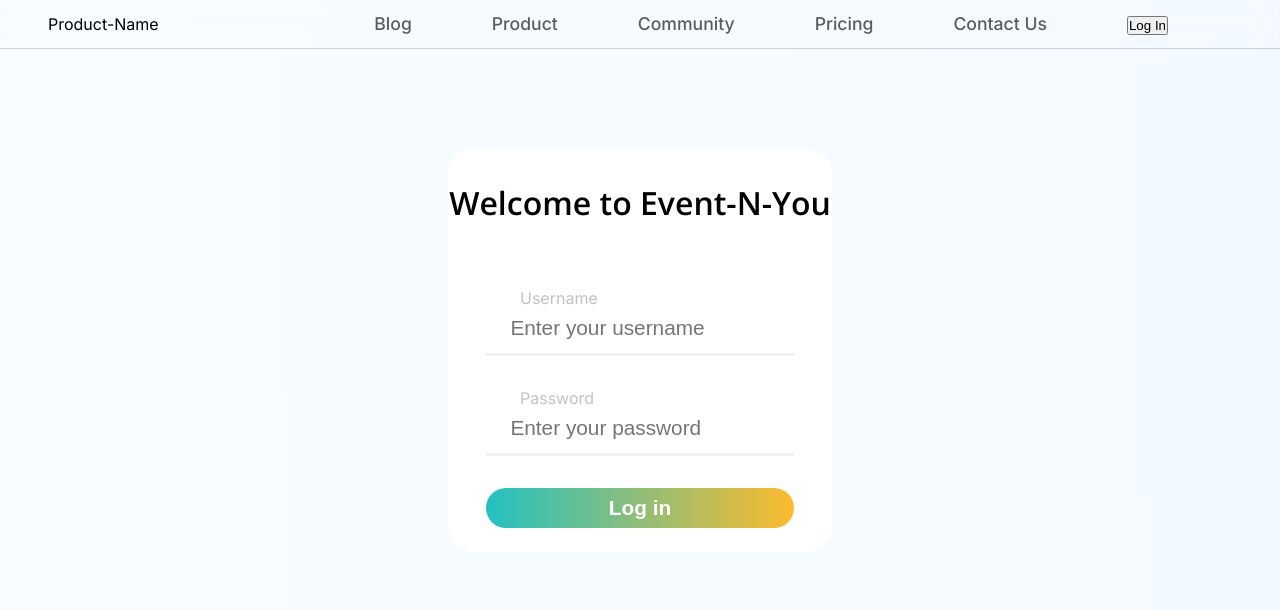
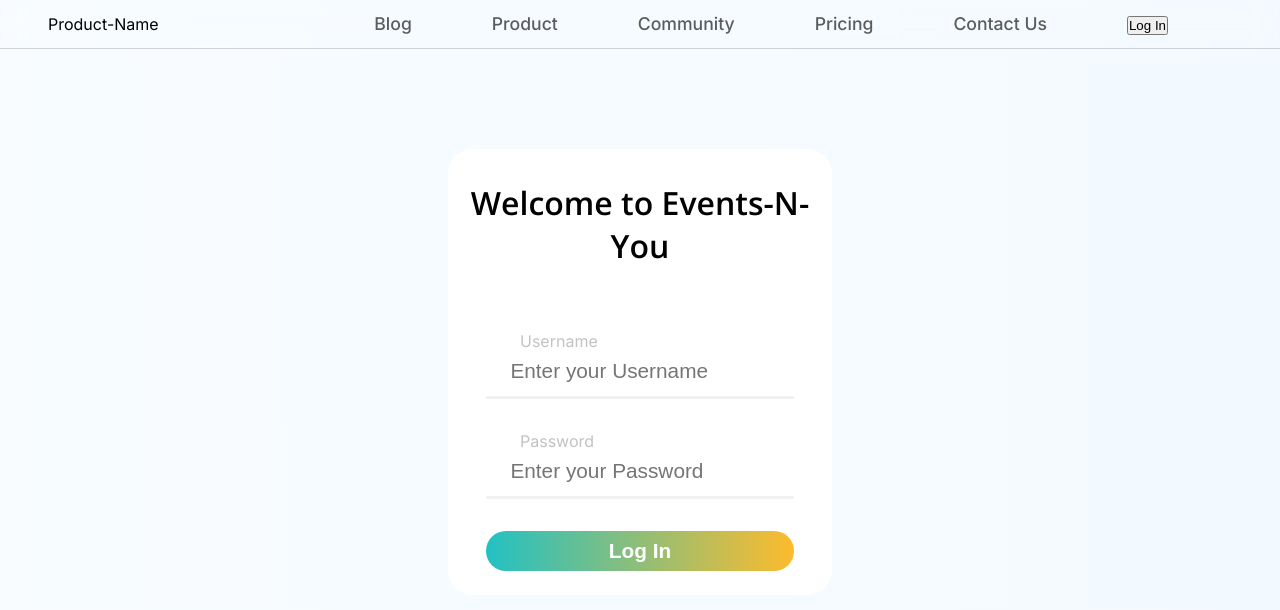
Before and after one commit to vpore/Events-N-You, a React (Create React App) app in the folder frontend/: page /login in a window 1280 px wide. Shown: the top 610 px of the page. Built offline with nearby package versions, Linux system fonts and the light colour scheme.

Commit message:
modify login

```diff
--- a/frontend/src/components/Calendar/Calendar.js
+++ b/frontend/src/components/Calendar/Calendar.js
@@ -6,10 +6,16 @@ function Calendar() {
 
     const [myEvents, setEvents] = React.useState([]);
 
+    const data = [{
+        start: new Date(2022, 6, 19),
+        end: new Date(2022, 6, 26),
+        title: 'Conference',
+        allDay: true,
+        color: 'red'
+      }]
+
     React.useEffect(() => {
-        getJson('https://trial.mobiscroll.com/events/?vers=5', (events) => {
-            setEvents(events);
-        }, 'jsonp');
+        setEvents(data);
     }, []);
 
     const onEventClick = React.useCallback((event) => {
@@ -23,6 +29,19 @@ function Calendar() {
             calendar: { labels: true }
         };
     }, []);
+
+    const responsive = {
+        xsmall: {
+            view: {
+                calendar: {
+                    type: 'week'
+                },
+                agenda: {
+                    type: 'day'
+                }
+            }
+        }
+    }
 
     return (
         <Eventcalendar
--- a/frontend/src/components/LogIn/login.js
+++ b/frontend/src/components/LogIn/login.js
@@ -2,42 +2,29 @@ import React from 'react'
 import { useState } from "react";
 import "./login.css";
 
-class Login extends React.Component{
-  render(){
+const Login = () => {
     return(
       <div id="loginform">
-        <FormHeader title="Welcome to Event-N-You" />
-        <Form />
+        <h2 id="headerTitle">Welcome to Events-N-You</h2>
+        <div>
+
+          <div class="row">
+            <label>Username</label>
+            <input type="text" placeholder="Enter your Username"/>
+          </div>
+
+          <div class="row">
+            <label>Password</label>
+            <input type="password" placeholder="Enter your Password"/>
+          </div>
+
+          <div id="button" class="row">
+            <button>Log In</button>
+          </div>
+
+        </div>
       </div>
-    )
-  }
+    );
 }
 
-const FormHeader = props => (
-    <h2 id="headerTitle">{props.title}</h2>
-);
-
-
-const Form = props => (
-   <div>
-     <FormInput description="Username" placeholder="Enter your username" type="text" />
-     <FormInput description="Password" placeholder="Enter your password" type="password"/>
-     <FormButton title="Log in"/>
-   </div>
-);
-
-const FormButton = props => (
-  <div id="button" class="row">
-    <button>{props.title}</button>
-  </div>
-);
-
-const FormInput = props => (
-  <div class="row">
-    <label>{props.description}</label>
-    <input type={props.type} placeholder={props.placeholder}/>
-  </div>
-);
-
-
 export default Login
```
Also changed, not shown: 1 other file (tests, documents, lock files or other folders).
